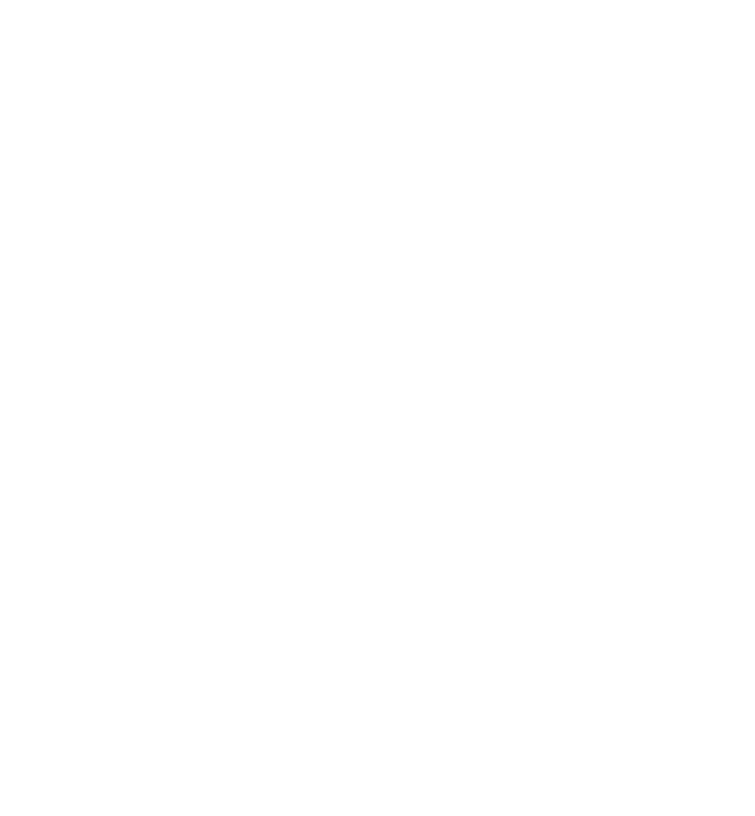
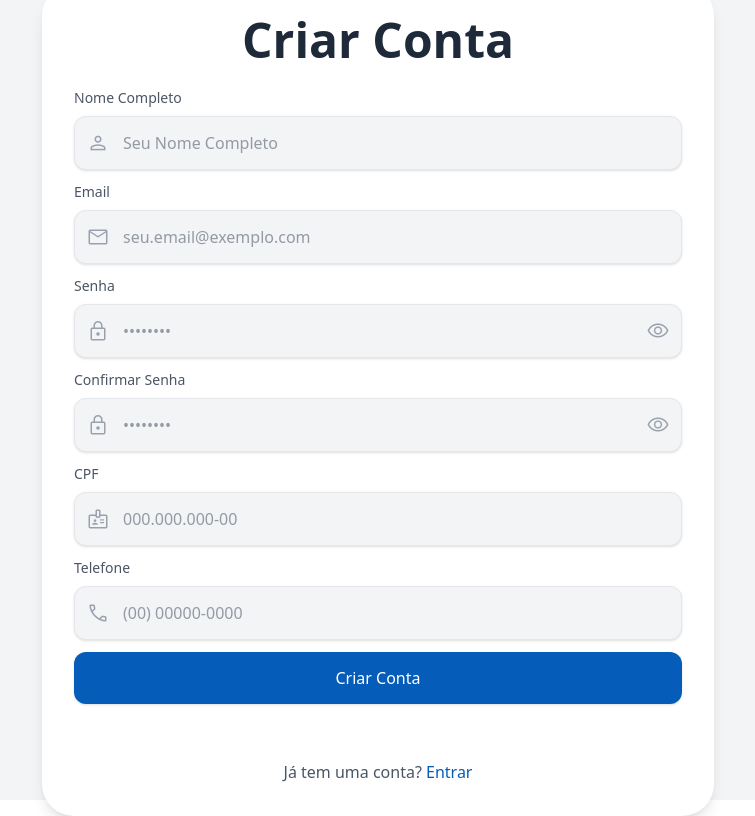
Before and after one commit to DouglaasPH/frontend-radioscan, an Angular app: page /create-account in a window 1280 px wide. Before the commit this address led to /. Shown: the whole page, without its empty margins (262-1017 px from the left). Built offline with nearby package versions, Linux system fonts and the light colour scheme.

Commit message:
feat: add create account page

```diff
--- a/src/app/app.ts
+++ b/src/app/app.ts
@@ -1,6 +1,6 @@
 import { Component, signal } from '@angular/core';
 import { RouterOutlet } from '@angular/router';
-import { Login } from './components/login/login';
+import { Login } from './pages/login/login';
 
 @Component({
   selector: 'app-root',
--- /dev/null
+++ b/src/app/pages/create-account/create-account.html
@@ -0,0 +1,145 @@
+<main class="flex h-screen w-screen">
+  <div class="w-full h-screen bg-gray-100 flex justify-center items-center px-12">
+    <div
+      class="bg-white *:rounded-2xl shadow-lg p-8 w-full max-w-2xl flex flex-col gap-6 items-center rounded-4xl"
+    >
+      <div class="text-center gap-2 flex flex-col">
+        <h2 class="text-5xl font-semibold text-gray-800">Criar Conta</h2>
+      </div>
+      <form class="flex flex-col gap-3 w-full justify-center items-center">
+        <!-- Nome Completo Input -->
+        <div class="flex flex-col gap-2 w-full">
+          <label for="Nome Completo" class="text-gray-600 font-medium text-sm">Nome Completo</label>
+          <div class="relative group">
+            <span
+              class="material-symbols-outlined absolute left-3 top-1/2 -translate-y-1/2 text-outline text-[22px] text-gray-400 [font-variation-settings:'wght'_300]"
+              >person</span
+            >
+            <input
+              id="Nome Completo"
+              placeholder="Seu Nome Completo"
+              type="text"
+              required
+              class="w-full pl-12 pr-4 py-3.5 rounded-xl text-md focus:bg-white transition-all shadow-sm border border-gray-200 focus:border-primary/50 bg-gray-100 text-gray-700 focus:outline-none"
+            />
+          </div>
+        </div>
+        <!-- Email Input -->
+        <div class="flex flex-col gap-2 w-full">
+          <label for="email" class="text-gray-600 font-medium text-sm">Email</label>
+          <div class="relative group">
+            <span
+              class="material-symbols-outlined absolute left-3 top-1/2 -translate-y-1/2 text-outline text-[22px] text-gray-400 [font-variation-settings:'wght'_300]"
+              >mail</span
+            >
+            <input
+              id="email"
+              placeholder="seu.email@exemplo.com"
+              type="email"
+              required
+              class="w-full pl-12 pr-4 py-3.5 rounded-xl text-md focus:bg-white transition-all shadow-sm border border-gray-200 focus:border-primary/50 bg-gray-100 text-gray-700 focus:outline-none"
+            />
+          </div>
+        </div>
+        <!-- Passsword Input -->
+        <div class="flex flex-col gap-2 w-full">
+          <label for="password" class="text-gray-600 font-medium text-sm">Senha</label>
+          <div class="relative group">
+            <span
+              class="material-symbols-outlined absolute left-3 top-1/2 -translate-y-1/2 text-outline text-[22px] text-gray-400 [font-variation-settings:'wght'_300]"
+              >lock</span
+            >
+            <input
+              id="password"
+              placeholder="••••••••"
+              required=""
+              type="password"
+              class="w-full pl-12 pr-4 py-3.5 rounded-xl text-md focus:bg-white transition-all shadow-sm border border-gray-200 focus:border-primary/50 bg-gray-100 text-gray-700 focus:outline-none"
+            />
+            <button id="togglePassword" type="button">
+              <span
+                id="visibilityIcon"
+                class="material-symbols-outlined absolute right-3 top-1/2 -translate-y-1/2 text-outline text-[22px] text-gray-400 [font-variation-settings:'wght'_300]"
+                >visibility</span
+              >
+            </button>
+          </div>
+        </div>
+        <!-- Confirm Password Input -->
+        <div class="flex flex-col gap-2 w-full">
+          <label for="confirmPassword" class="text-gray-600 font-medium text-sm"
+            >Confirmar Senha</label
+          >
+          <div class="relative group">
+            <span
+              class="material-symbols-outlined absolute left-3 top-1/2 -translate-y-1/2 text-outline text-[22px] text-gray-400 [font-variation-settings:'wght'_300]"
+              >lock</span
+            >
+            <input
+              id="confirmPassword"
+              placeholder="••••••••"
+              required=""
+              type="password"
+              class="w-full pl-12 pr-4 py-3.5 rounded-xl text-md focus:bg-white transition-all shadow-sm border border-gray-200 focus:border-primary/50 bg-gray-100 text-gray-700 focus:outline-none"
+            />
+            <button id="togglePassword" type="button">
+              <span
+                id="visibilityIcon"
+                class="material-symbols-outlined absolute right-3 top-1/2 -translate-y-1/2 text-outline text-[22px] text-gray-400 [font-variation-settings:'wght'_300]"
+                >visibility</span
+              >
+            </button>
+          </div>
+        </div>
+        <!-- CPF Input -->
+        <div class="flex flex-col gap-2 w-full">
+          <label for="cpf" class="text-gray-600 font-medium text-sm">CPF</label>
+          <div class="relative group">
+            <span
+              class="material-symbols-outlined absolute left-3 top-1/2 -translate-y-1/2 text-outline text-[22px] text-gray-400 [font-variation-settings:'wght'_300]"
+              >badge</span
+            >
+            <input
+              id="cpf"
+              placeholder="000.000.000-00"
+              type="text"
+              required
+              class="w-full pl-12 pr-4 py-3.5 rounded-xl text-md focus:bg-white transition-all shadow-sm border border-gray-200 focus:border-primary/50 bg-gray-100 text-gray-700 focus:outline-none"
+            />
+          </div>
+        </div>
+        <!-- Telefone Input -->
+        <div class="flex flex-col gap-2 w-full">
+          <label for="phone" class="text-gray-600 font-medium text-sm">Telefone</label>
+          <div class="relative group">
+            <span
+              class="material-symbols-outlined absolute left-3 top-1/2 -translate-y-1/2 text-outline text-[22px] text-gray-400 [font-variation-settings:'wght'_300]"
+              >phone</span
+            >
+            <input
+              id="phone"
+              placeholder="(00) 00000-0000"
+              type="text"
+              required
+              class="w-full pl-12 pr-4 py-3.5 rounded-xl text-md focus:bg-white transition-all shadow-sm border border-gray-200 focus:border-primary/50 bg-gray-100 text-gray-700 focus:outline-none"
+            />
+          </div>
+        </div>
+        <!-- Criar conta button -->
+        <button
+          type="submit"
+          class="w-full py-3.5 rounded-xl text-md bg-[#055cb9] text-white font-medium hover:bg-[#055cb9]/90 transition-all shadow-sm"
+        >
+          Criar Conta
+        </button>
+      </form>
+      <!-- Entrar button -->
+      <div class="mt-8 text-center">
+        <p class="text-gray-600 font-normal text-md">
+          Já tem uma conta?
+          <a href="/login" class="text-[#055cb9] font-medium">Entrar</a>
+        </p>
+      </div>
+    </div>
+  </div>
+</main>
--- a/src/app/components/login/login.html
+++ b/src/app/pages/login/login.html
@@ -95,7 +95,7 @@
       <div class="mt-8 text-center">
         <p class="text-gray-600 font-normal text-md">
           Não tem uma conta?
-          <a href="#" class="text-[#055cb9] font-medium">Cadastre-se</a>
+          <a href="/create-account" class="text-[#055cb9] font-medium">Cadastre-se</a>
         </p>
       </div>
     </div>
```
Also changed, not shown: src/app/app.routes.ts (+9 -4 lines), src/app/pages/create-account/create-account.ts (added, +9 -0 lines), src/app/pages/create-account/create-account.css (added), src/app/pages/login/login.css (added), src/app/pages/login/login.ts (renamed from src/app/components/login/login.ts), 2 other files (tests, documents, lock files or other folders).
